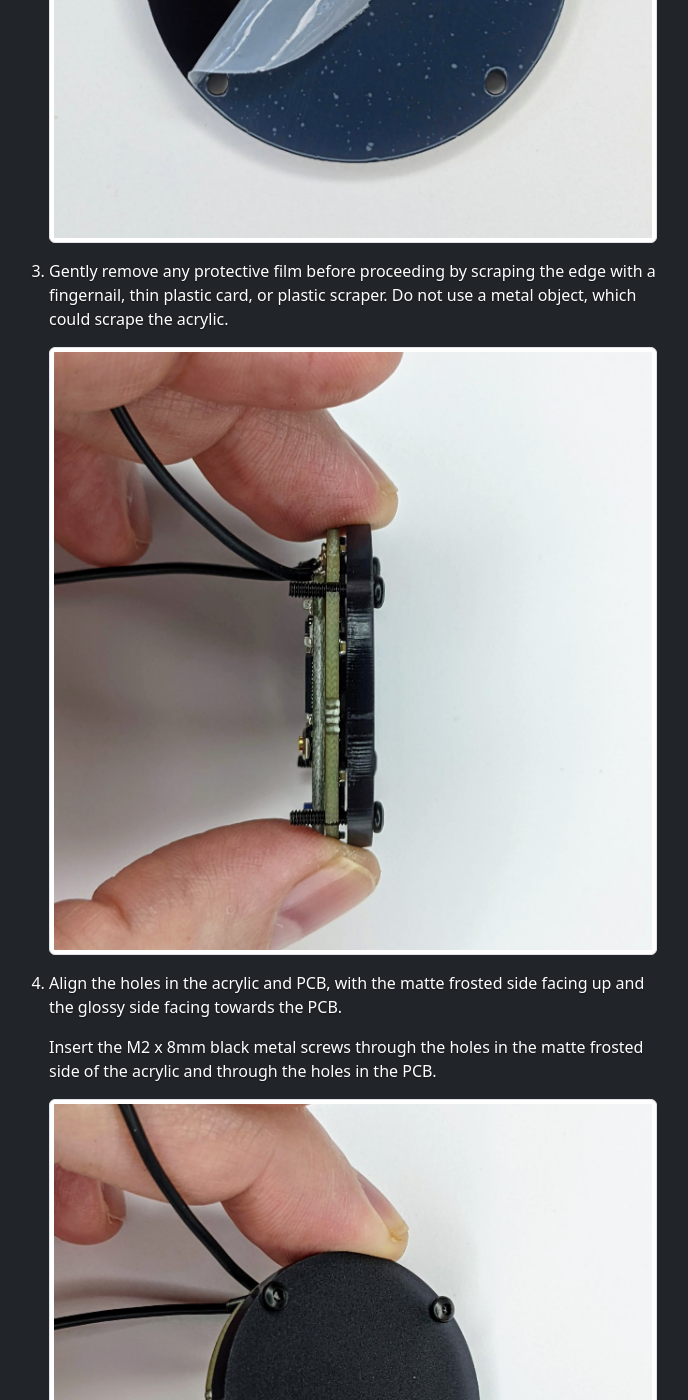
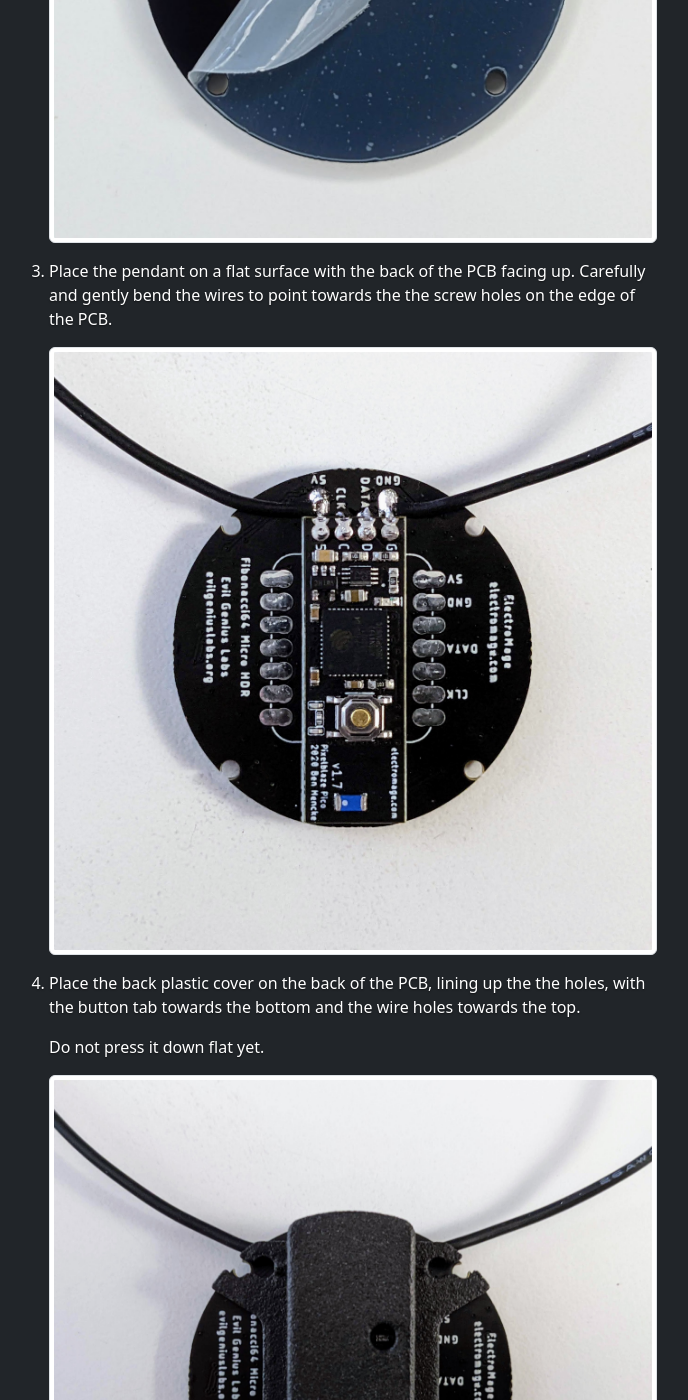
Before and after one commit to LuxLavalier/LuxLavalier.github.io, a Jekyll site: the page built from assembly/case.md, in a window 1280 px wide and 1400 px high, scrolled down 1288 px. Shown: the whole window, without its empty margins (303-991 px from the left). Built offline with Jekyll 4.4.1, drawn with Linux system fonts in a browser that asks for light colours; some of the changed text lies outside the part shown.

Commit message:
Updated case assembly instructions.

```diff
--- a/assembly/case.md
+++ b/assembly/case.md
@@ -13,47 +13,51 @@
 
    <img src="/assets/img/assembly/case/PXL_20220701_221601286.jpeg" class="img-thumbnail" />
 
-1. Gently remove any protective film before proceeding by scraping the edge with a
-   fingernail, thin plastic card, or plastic scraper. Do not use a metal object,
-   which could scrape the acrylic.
+1. Place the pendant on a flat surface with the back of the PCB facing up.
+   Carefully and gently bend the wires to point towards the the screw holes on the edge of the PCB.
 
-   <img src="/assets/img/assembly/case/PXL_20220701_223651398.jpeg" class="img-thumbnail" />
+   <img src="/assets/img/assembly/case/PXL_20220915_202014998.jpg" class="img-thumbnail" />
+
+1. Place the back plastic cover on the back of the PCB, lining up the the holes,
+   with the button tab towards the bottom and the wire holes towards the top.
+
+   Do not press it down flat yet.
+
+   <img src="/assets/img/assembly/case/PXL_20220915_202046421.jpg" class="img-thumbnail" />
+
+1. Gently guide the wires through the slots, then up through the holes.
+   Gently press the back cover down until it's flat against the back of the PCB.
+
+   <img src="/assets/img/assembly/case/PXL_20220915_202117215.jpg" class="img-thumbnail" />
 
 1. Align the holes in the acrylic and PCB, with the matte frosted side facing up and
    the glossy side facing towards the PCB.
 
-   Insert the M2 x 8mm black metal screws through the holes in the matte frosted side
-   of the acrylic and through the holes in the PCB.
+   Note the orientation of the acrylic. The pattern should align and match the layout of the LEDs.
 
-   <img src="/assets/img/assembly/case/PXL_20220701_223655049.jpeg" class="img-thumbnail" />
+   <img src="/assets/img/assembly/case/PXL_20220915_202215692.jpg" class="img-thumbnail" />
 
-   <img src="/assets/img/assembly/case/PXL_20220701_223651398.jpeg" class="img-thumbnail" />
+   <img src="/assets/img/assembly/case/PXL_20220915_202154610.jpg" class="img-thumbnail" />
 
-1. Place the pendant on a flat surface on the acrylic side, with the PCB facing up.
-   Carefully and gently bend the wires to point towards the the screws on the edge of the PCB.
+1. Insert the M2 x 6mm black metal screws through the holes in the back plastic cover,
+   through the PCB, aligning them with the holes in the acrylic. Do not press the screws
+   in to the acrylic. The holes in the acrylic are just large enough for the screws to
+   thread into.
 
-   <img src="/assets/img/assembly/case/PXL_20220701_223709050.jpeg" class="img-thumbnail" />
+   <img src="/assets/img/assembly/case/PXL_20220915_202302268.jpg" class="img-thumbnail" />
 
-1. Place the back plastic cover loosely over the back, lining up the the screws with the holes,
-   with the button tab towards the bottom and the wire holes towards the top.
+   <img src="/assets/img/assembly/case/PXL_20220915_202424544.jpg" class="img-thumbnail" />
 
-   Do not press it down flat yet.
+1. Gently thread and hand-tighten the M2 screws, making sure not to pinch the wires.
+   Do not over-tighten the screws, or the threads in the acrylic holes can strip.
 
-   <img src="/assets/img/assembly/case/PXL_20220701_223723786.jpeg" class="img-thumbnail" />
-
-1. Gently guide the wires through the slots, then up through the holes.
-   Gently press the back cover down until all four screws come through the holes
-   and the ends of the screw are above the back cover.
-
-   <img src="/assets/img/assembly/case/PXL_20220701_223834774.jpeg" class="img-thumbnail" />
-
-1. Gently thread and hand-tighten an M2 nut onto each screw, making sure not to pinch the wires.
-
-   <img src="/assets/img/assembly/case/PXL_20220701_223937375.jpeg" class="img-thumbnail" />
+   <img src="/assets/img/assembly/case/PXL_20220915_202548413.jpg" class="img-thumbnail" />
 
 1. Repeat for each of the four screws.
 
-   <img src="/assets/img/assembly/case/PXL_20220701_224328888.jpeg" class="img-thumbnail" />
+   <img src="/assets/img/assembly/case/PXL_20220915_202556230.jpg" class="img-thumbnail" />
+
+   <img src="/assets/img/assembly/case/PXL_20220915_202601270.jpg" class="img-thumbnail" />
 
 Congratulations! Your Lux Lavalier is now fully assembled!
 
```
Also changed, not shown: setup/patterns.md (deleted, +0 -6 lines), assets/img/assembly/case/PXL_20220915_202014998.jpg (added), assets/img/assembly/case/PXL_20220915_202046421.jpg (added), assets/img/assembly/case/PXL_20220915_202117215.jpg (added), assets/img/assembly/case/PXL_20220915_202154610.jpg (added), assets/img/assembly/case/PXL_20220915_202215692.jpg (added), assets/img/assembly/case/PXL_20220915_202224910.jpg (added), assets/img/assembly/case/PXL_20220915_202302268.jpg (added), assets/img/assembly/case/PXL_20220915_202424544.jpg (added), assets/img/assembly/case/PXL_20220915_202548413.jpg (added), assets/img/assembly/case/PXL_20220915_202556230.jpg (added), assets/img/assembly/case/PXL_20220915_202601270.jpg (added).
